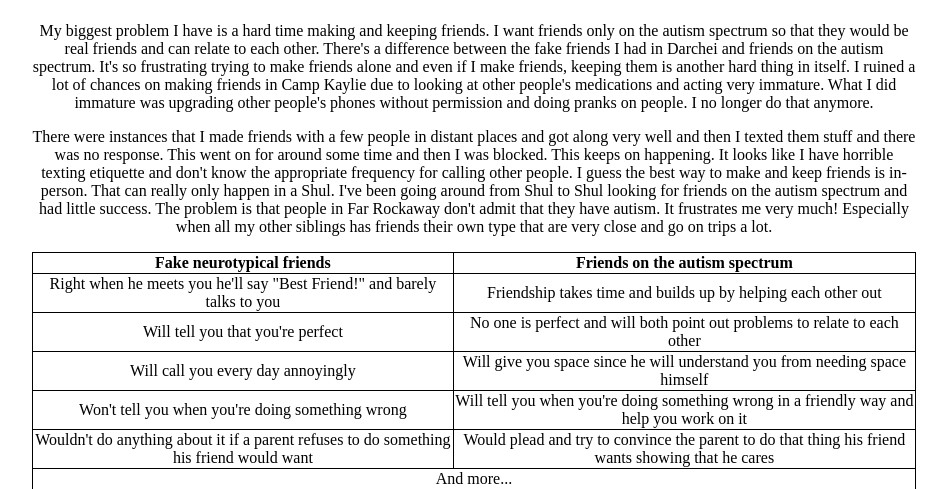
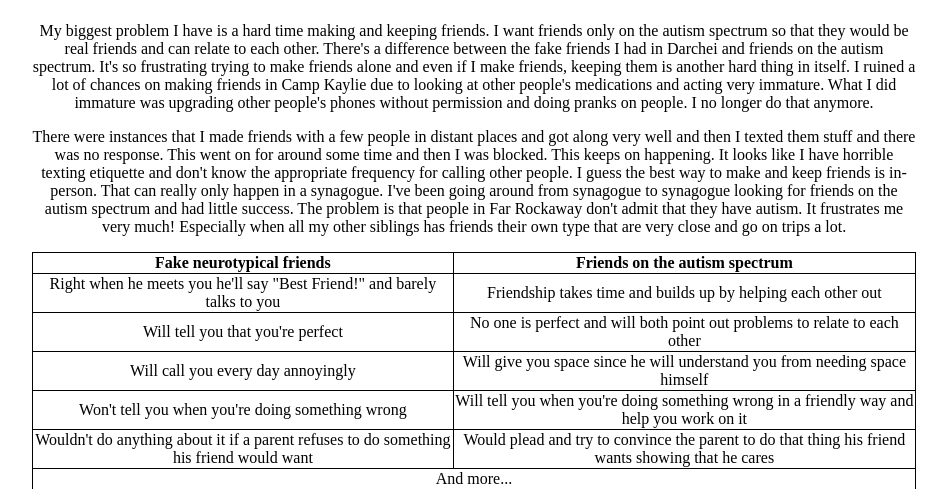
Before and after one commit to EphraimB/ephraim-becker, a PHP site: page /everydayLife/problems/index.php in a window 1280 px wide. Shown: the part 124-613 px from the top of the page, without its empty margins (166-1113 px from the left). Run offline with PHP 8.4, Linux system fonts and the light colour scheme.

Commit message:
Changed Shul to synagogue to make more people understand.

```diff
--- a/everydayLife/problems/index.php
+++ b/everydayLife/problems/index.php
@@ -28,7 +28,7 @@
     </header>
     <main>
       <p>My biggest problem I have is a hard time making and keeping friends. I want friends only on the autism spectrum so that they would be real friends and can relate to each other. There's a difference between the fake friends I had in Darchei and friends on the autism spectrum. It's so frustrating trying to make friends alone and even if I make friends, keeping them is another hard thing in itself. I ruined a lot of chances on making friends in Camp Kaylie due to looking at other people's medications and acting very immature. What I did immature was upgrading other people's phones without permission and doing pranks on people. I no longer do that anymore.</p>
-      <p>There were instances that I made friends with a few people in distant places and got along very well and then I texted them stuff and there was no response. This went on for around some time and then I was blocked. This keeps on happening. It looks like I have horrible texting etiquette and don't know the appropriate frequency for calling other people. I guess the best way to make and keep friends is in-person. That can really only happen in a Shul. I've been going around from Shul to Shul looking for friends on the autism spectrum and had little success. The problem is that people in Far Rockaway don't admit that they have autism. It frustrates me very much! Especially when all my other siblings has friends their own type that are very close and go on trips a lot.</p>
+      <p>There were instances that I made friends with a few people in distant places and got along very well and then I texted them stuff and there was no response. This went on for around some time and then I was blocked. This keeps on happening. It looks like I have horrible texting etiquette and don't know the appropriate frequency for calling other people. I guess the best way to make and keep friends is in-person. That can really only happen in a synagogue. I've been going around from synagogue to synagogue looking for friends on the autism spectrum and had little success. The problem is that people in Far Rockaway don't admit that they have autism. It frustrates me very much! Especially when all my other siblings has friends their own type that are very close and go on trips a lot.</p>
       <table>
         <tr>
           <th>Fake neurotypical friends</th>
--- a/index.php
+++ b/index.php
@@ -70,7 +70,8 @@
           <a target="_blank" style="display: inline; background-color: rgba(0,0,0,0);" href="https://www.youtube.com/channel/UCIHxAXYLxYlNaQiv0do0bUg"><img src="img/yt_icon_rgb.png"  width="50px" height="auto"></a>
           <a target="_blank" style="display: inline; background-color: rgba(0,0,0,0);" href="https://www.linkedin.com/in/ephraim-becker-3263b810b/"><img src="img/LI-In-Bug.png"  width="50px" height="auto"></a>
           <a target="_blank" style="display: inline; background-color: rgba(0,0,0,0);" href="https://github.com/EphraimB"><img src="img/GitHub-Mark-64px.png"  width="50px" height="auto"></a>
-          <a target="_blank" style="display: inline; background-color: rgba(0,0,0,0);" href="https://www.autismforums.com/members/ephraim-becker.16496/"><img src="img/aflogo.png"  width="auto" height="50px"></a>
+          <a target="_blank" style="display: inline; background-color: rgba(0,0,0,0);" href="https://www.autismforums.com/members/ephraim-becker.16496/"><img style="border: 1px solid black;" src="img/aflogo.png"  width="auto" height="50px"></a>
+          <a target="_blank" style="display: inline; background-color: rgba(0,0,0,0);" href="https://www.aspergerexperts.com/profile/60330-ephraim-becker/"><img src="img/aesquare.png"  width="auto" height="50px"></a>
         </div>
       </div>
     </main>
```
Also changed, not shown: img/aesquare.png (added).
